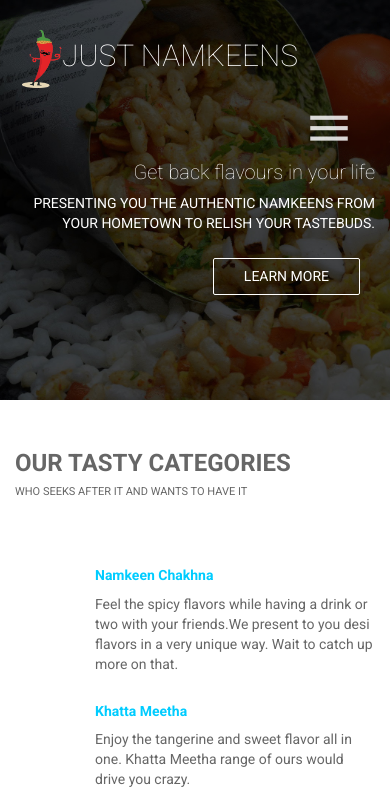
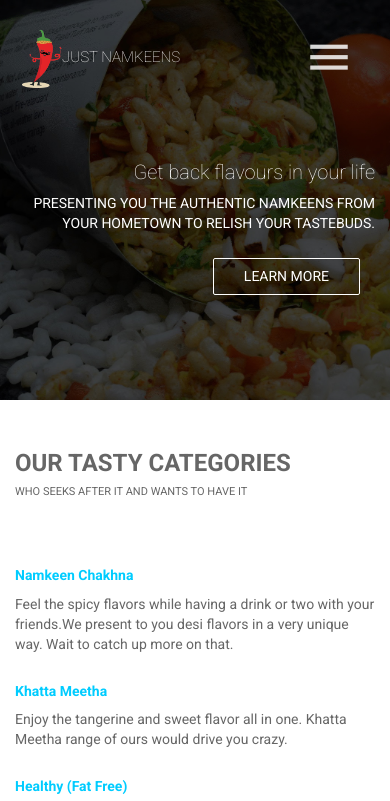
Before and after one commit to saki007ster/jnm, a plain HTML site: page index.html in a window 390 px wide. Shown: the top 801 px of the page. Drawn offline with Linux system fonts and the light colour scheme.

Commit message:
responsive changes in theme

```diff
--- a/css/main.css
+++ b/css/main.css
@@ -169,6 +169,13 @@
   font-size: 30px;
   font-weight: 100;
 }
+@media (max-width: 480px) {
+  .logo-left {
+    color: #fff;
+    font-size: 15px;
+    font-weight: 100;
+  }
+}
 .logo-left img {
   width:40px;
   height: auto;
@@ -304,9 +311,9 @@
   font-weight: 700;
   color: #00ccff;
 }
-#features .features .features-text {
+/*#features .features .features-text {
   padding-left: 80px;
-}
+}*/
 #features .features .features-text p {
   margin: 0;
 }
@@ -431,7 +438,7 @@
 }
 #why .content .list-item li {
   color: #fff;
-  line-height: 50px;
+  /*line-height: 50px;*/
   font-size: 18px;
   text-transform: uppercase;
 }
--- a/css/responsive.css
+++ b/css/responsive.css
@@ -48,6 +48,7 @@
   }
   .navbar .navbar-right {
     float: right;
+    padding-top: 15px;
   }
   .hero-area .contents {
     padding-top: 50px;
@@ -90,7 +91,8 @@
     line-height: 30px;
   }
   #why .content .list-item li {
-    font-size: 13px;
+    font-size: 10px;
+    text-transform: capitalize;
   }
   #why .content .btn {
     margin-bottom: 60px;
```
